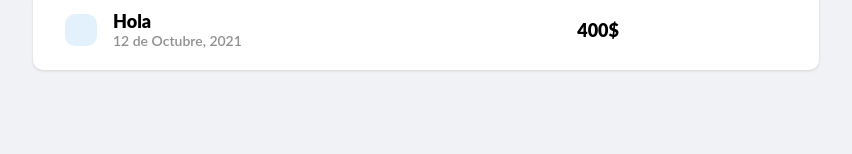
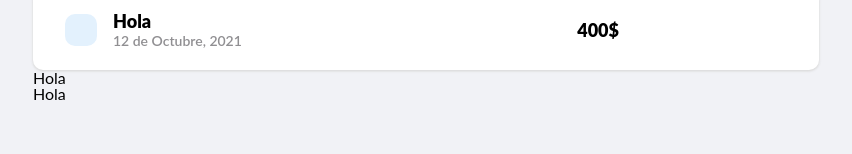
Before and after one commit to AlbaCasas/human-budget, a React (Create React App) app: page / in a window 1280 px wide. Shown: the part 146-300 px from the top of the page, without its empty margins (39-891 px from the left). Built offline with nearby package versions, Linux system fonts and the light colour scheme; the HTML template or start-up script is replaced by a standard one.

Commit message:
Create component files

```diff
--- /dev/null
+++ b/src/components/IconCard/IconCard.jsx
@@ -0,0 +1,8 @@
+const IconCard = (props) => {
+    return <div>
+        <p>Hola</p>
+        <p>Hola</p>
+    </div>;
+}
+
+export default IconCard;
--- /dev/null
+++ b/src/components/IconCard/index.js
@@ -0,0 +1,3 @@
+import IconCard from "./IconCard";
+
+export default IconCard;
--- a/src/pages/App.js
+++ b/src/pages/App.js
@@ -1,11 +1,13 @@
 import Layout from "../components/Layout";
 import ExpenseCard from "../components/ExpenseCard";
+import IconCard from "../components/IconCard/";
 
 function App() {
   return (
     <div className="App">
       <Layout>
         <ExpenseCard title="Hola" date="12 de Octubre, 2021" amount="400$" />
+        <IconCard/>
       </Layout>
     </div>
   );
```
